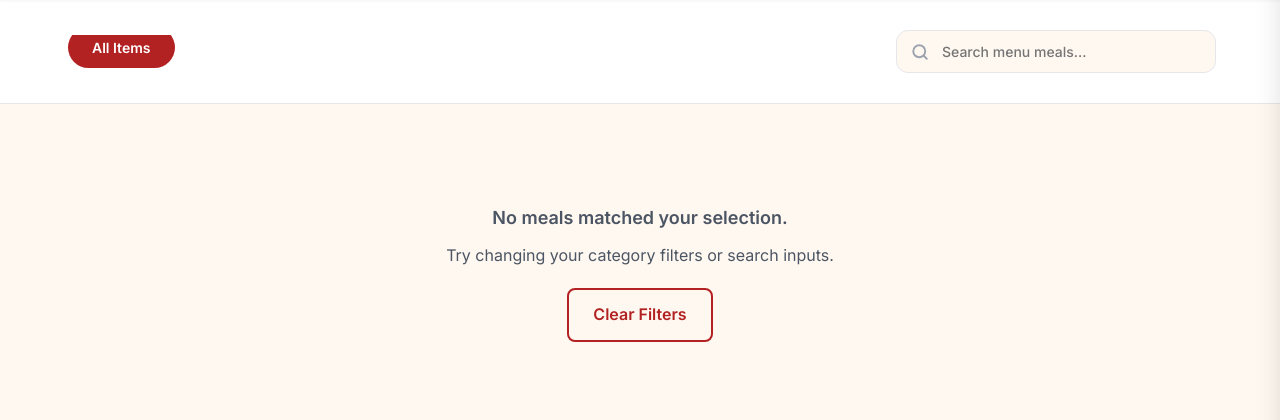
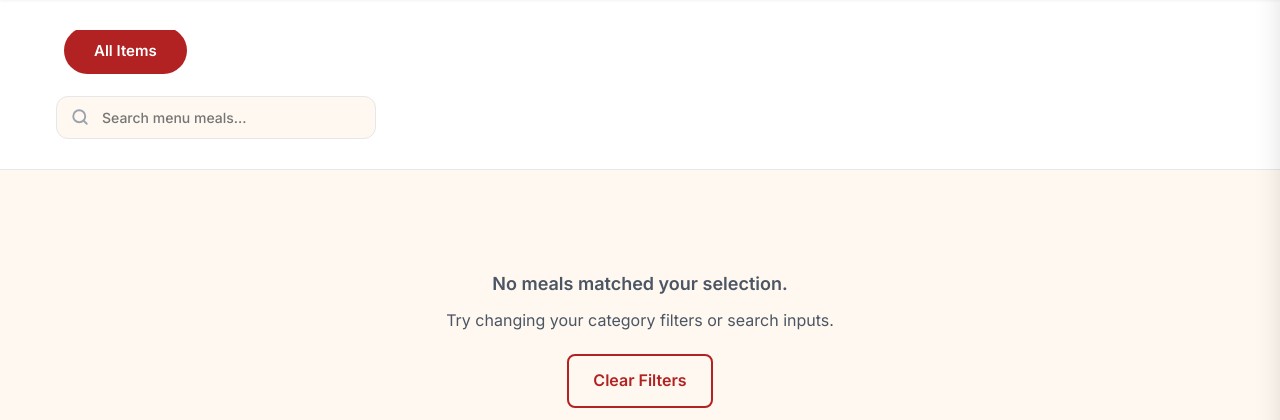
Before and after one commit to S-A-UMAR/yajus-kitchen, a Django app: page /menu/ in a window 1280 px wide. Shown: the part 80-500 px from the top of the page. Run offline with Django 5.2, Linux system fonts and the light colour scheme; data comes from the database, SQL or seed files in the repository; data that the repository does not hold is empty.

Commit message:
Fix category pill cut-off: increase padding, font size, and container width

```diff
--- a/kitchen/templates/kitchen/menu.html
+++ b/kitchen/templates/kitchen/menu.html
@@ -19,17 +19,17 @@
         align-items: center;
         gap: 20px;
         flex-wrap: wrap;
+        padding: 0 16px;
     }
 
     .category-pills {
         display: flex;
-        gap: 12px;
+        gap: 16px;
         list-style: none;
         overflow-x: auto;
-        padding-bottom: 6px;
         scrollbar-width: none;
-        max-width: 100%;
-        padding: 0 4px 8px;
+        width: 100%;
+        padding: 8px 8px 12px;
     }
 
     .category-pills::-webkit-scrollbar {
@@ -37,11 +37,11 @@
     }
 
     .category-pill {
-        padding: 12px 24px;
+        padding: 14px 30px;
         background-color: var(--bg-warm);
         border-radius: 999px;
         font-weight: 600;
-        font-size: 14px;
+        font-size: 15px;
         color: var(--text-light);
         white-space: nowrap;
     }
```
